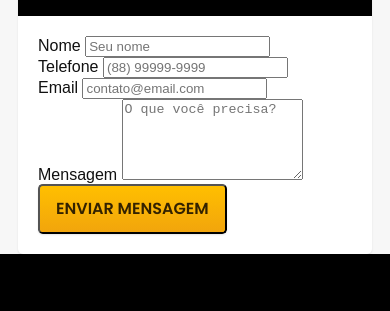
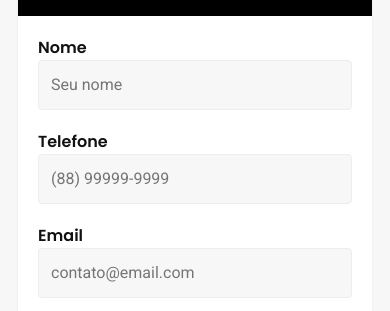
Before and after one commit to agamenon-jr/bikcraft, a plain HTML site: page contato.html in a window 390 px wide. Shown: the part 659-970 px from the top of the page. Drawn offline with Linux system fonts and the light colour scheme.

Commit message:
Add já no commit anterior o responsivo do  contatos.css e neste commit fiz a parte de formulário.css e seu responsivo

```diff
--- a/contato.html
+++ b/contato.html
@@ -82,19 +82,19 @@
 
           <div>
             <label for="telefone">Telefone</label>
-            <input type="number" id="telefone" name="telefone" placeholder="(88) 99999-9999">
+            <input type="text" id="telefone" name="telefone" placeholder="(88) 99999-9999">
           </div>
 
-          <div>
+          <div class="col-2">
             <label for="email">Email</label>
             <input type="email" id="email" name="email" placeholder="contato@email.com">
           </div>
 
-          <div>
+          <div class="col-2">
             <label for="mensagem">Mensagem</label>
             <textarea rows="5" id="mensagem" name="mensagem" placeholder="O que você precisa?"></textarea>
           </div>
-          <button class="botao">Enviar Mensagem</button>
+          <button class="botao col-2">Enviar Mensagem</button>
         </form>
       </section>
     </div>
--- a/css/utilidades/componentes.css
+++ b/css/utilidades/componentes.css
@@ -17,6 +17,8 @@
   color: var(--cor-p5);
   font: 600 1.125rem/1.35 "Poppins", sans-serif;
   max-width: max-content; /* Estou dizendo q/ o botão vai ter o tamanho no máximo do seu conteúdo*/
+  border: none;
+  cursor: pointer;
 }
 
 .botao:hover{
--- a/css/utilidades/formulario.css
+++ b/css/utilidades/formulario.css
@@ -0,0 +1,46 @@
+.form {
+    display: grid;
+    grid-template-columns: 1fr 1fr;
+    gap: 1.25rem;
+}
+
+.form label {
+    display: block;
+    font: 600 1rem/1.5 "Poppins", sans-serif;
+}
+
+.form .col-2 {
+    grid-column: span 2; /* Onde eu colocar vai devinir de ponta a ponta, neste caso vou usar no email, mensage e botão; */
+}
+
+/* O input serve p/ vários tipos de input diferentes, ele serve p/ radio button, checkbox, input de data, etão é importante aqui no CSS dizer de qual tipo você qr estilizar, dai usamos o seletor de atributo parenteses [], aqui digo? todo input que tenha [type="texte"], [type="email"]; */
+.form input[type="text"],
+.form input[type="email"],
+.form textarea {
+    font: 400 1rem/1.5 "Roboto", sans-serif;
+    background: var(--cor-1);
+    border: 1px solid var(--cor-2);
+    padding: 12px;
+    border-radius: 4px;
+    width: 100%; /*Quando coloquei assim ele estourou pq está somando com o padding, p/ resolver coloca um box-sizing: border-box; */
+    box-sizing: border-box;
+}
+
+/* Vou definir um estilo de foco q/ é parecido com o hover */
+.form input[type="text"]:focus,
+.form input[type="email"]:focus,
+.form textarea:focus {
+    outline: none;
+    border-color: var(--cor-p1);
+    background: var(--cor-0); /* Deixei assim pq quando for clicado vai evidenciar + a sombra*/
+    box-shadow: 0 0 0 2px #fea; /* Fica sendo duas bordas e vai dar um efeito de sombra */
+}
+
+@media (max-width: 600px) {
+    .form {
+        grid-template-columns: 1fr;
+    }
+    .form .col-2 {
+        grid-column: 1;
+    }
+}
```
